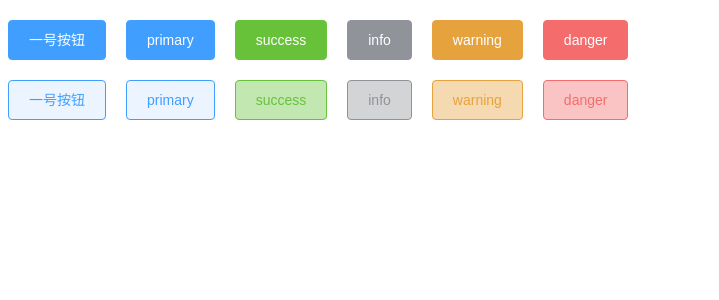
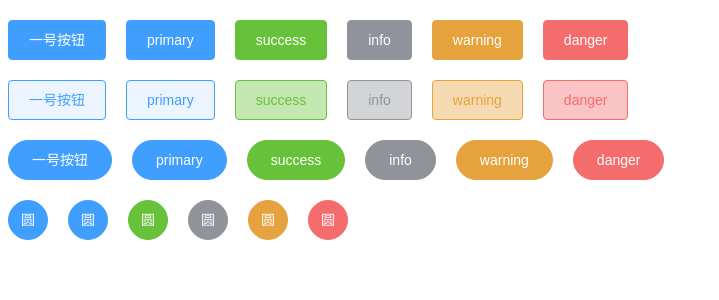
Before and after one commit to swaggylc/lc-ui, a Vue app: page / in a window 1280 px wide. Shown: the top 300 px of the page, without its empty margins (0-719 px from the left). Built offline with nearby package versions, Linux system fonts and the light colour scheme.

Commit message:
around与circle属性

```diff
--- a/src/App.vue
+++ b/src/App.vue
@@ -14,6 +14,22 @@
     <lc-button plain type="info">info</lc-button>
     <lc-button plain type="warning">warning</lc-button>
     <lc-button plain type="danger">danger</lc-button>
+  </div>
+  <div class="row">
+    <lc-button round>一号按钮</lc-button>
+    <lc-button round type="primary">primary</lc-button>
+    <lc-button round type="success">success</lc-button>
+    <lc-button round type="info">info</lc-button>
+    <lc-button round type="warning">warning</lc-button>
+    <lc-button round type="danger">danger</lc-button>
+  </div>
+  <div class="row">
+    <lc-button circle>圆</lc-button>
+    <lc-button circle type="primary">圆</lc-button>
+    <lc-button circle type="success">圆</lc-button>
+    <lc-button circle type="info">圆</lc-button>
+    <lc-button circle type="warning">圆</lc-button>
+    <lc-button circle type="danger">圆</lc-button>
   </div>
 </template>
 
--- a/src/components/button/LcButton.vue
+++ b/src/components/button/LcButton.vue
@@ -1,6 +1,7 @@
 <template>
     <!-- 注意：双引号内使用单引号！ -->
-    <button class="lc-button" :class="[`lc-button-${type}`, { 'is-plain': plain }]">
+    <button class="lc-button"
+        :class="[`lc-button-${type}`, { 'is-plain': plain }, { 'is-round': round }, { 'is-circle': circle }]">
         <!-- 在span中放入插槽，以控制插槽样式 -->
         <span>
             <slot></slot>
@@ -21,7 +22,16 @@ const props = defineProps({
     plain: {
         type: Boolean,
         default: false
+    },
+    round: {
+        type: Boolean,
+        default: false
+    },
+    circle: {
+        type: Boolean,
+        default: false
     }
+
 });
 </script>
 
@@ -194,4 +204,16 @@ const props = defineProps({
         color: #fff;
     }
 }
+
+// 圆角属性
+.lc-button.is-round {
+    border-radius: 20px;
+    padding: 12px 23px;
+}
+
+// 圆形属性
+.lc-button.is-circle {
+    border-radius: 50%;
+    padding: 12px;
+}
 </style>
```
